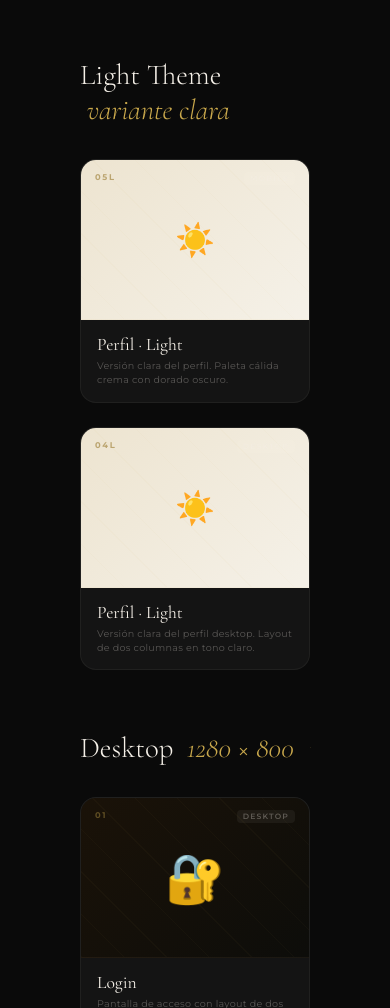
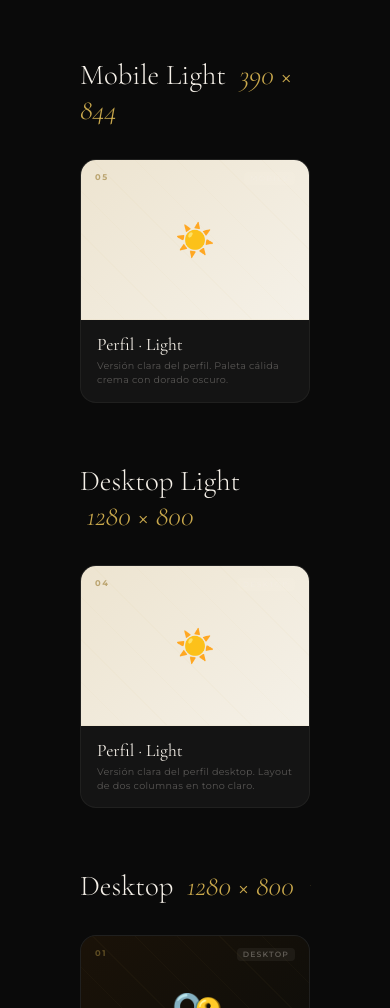
Before and after one commit to FernandoEtchepare/aesthetic-app, a plain HTML site: page mockups/index.html in a window 390 px wide. Shown: the part 2346-3354 px from the top of the page. Drawn offline with nearby package versions, Linux system fonts and the light colour scheme.

Commit message:
Split light theme into separate Mobile Light / Desktop Light sections

```diff
--- a/mockups/index.html
+++ b/mockups/index.html
@@ -252,16 +252,16 @@ body {
     </a>
   </div>
 
-  <!-- LIGHT THEME -->
+  <!-- MOBILE LIGHT -->
   <div class="section-head">
-    <h2>Light Theme &nbsp;<em>variante clara</em></h2>
+    <h2>Mobile Light &nbsp;<em>390 × 844</em></h2>
   </div>
 
   <div class="screens-grid">
     <a href="mobile/05-perfil-light.html" class="screen-card">
       <div class="card-preview" style="background:linear-gradient(135deg,#ede4d0,#f5f1e8)">
         <span style="font-size:2rem">☀️</span>
-        <div class="card-num" style="color:rgba(154,122,46,0.6)">05L</div>
+        <div class="card-num" style="color:rgba(154,122,46,0.6)">05</div>
         <div class="card-platform">Mobile</div>
       </div>
       <div class="card-info">
@@ -269,10 +269,18 @@ body {
         <div class="card-desc">Versión clara del perfil. Paleta cálida crema con dorado oscuro.</div>
       </div>
     </a>
+  </div>
+
+  <!-- DESKTOP LIGHT -->
+  <div class="section-head">
+    <h2>Desktop Light &nbsp;<em>1280 × 800</em></h2>
+  </div>
+
+  <div class="screens-grid">
     <a href="desktop/04-perfil-light.html" class="screen-card">
       <div class="card-preview" style="background:linear-gradient(135deg,#ede4d0,#f5f1e8)">
         <span style="font-size:2rem">☀️</span>
-        <div class="card-num" style="color:rgba(154,122,46,0.6)">04L</div>
+        <div class="card-num" style="color:rgba(154,122,46,0.6)">04</div>
         <div class="card-platform">Desktop</div>
       </div>
       <div class="card-info">
```
